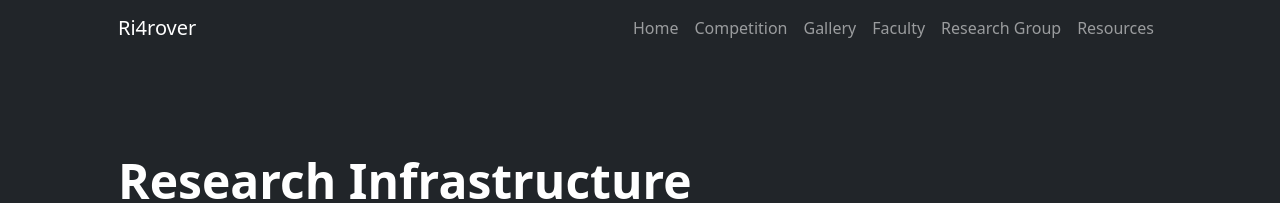
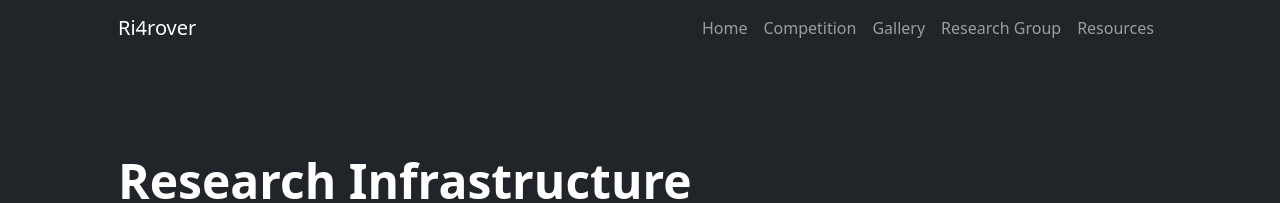
Before and after one commit to OliverQiang/Ri4rover, a Jekyll site: the page built from index.html, in a window 1280 px wide. Shown: the top 203 px of the page. Built offline with Jekyll 4.4.1, drawn with Linux system fonts in a browser that asks for light colours.

Commit message:
Update navigation.html

```diff
--- a/_includes/navigation.html
+++ b/_includes/navigation.html
@@ -7,7 +7,7 @@
                 <li class="nav-item"><a class="nav-link" href="index.html">Home</a></li>
                 <li class="nav-item"><a class="nav-link" href="competition.html">Competition</a></li>
                 <li class="nav-item"><a class="nav-link" href="gallery.html">Gallery</a></li>
-                <li class="nav-item"><a class="nav-link" href="faculty.html">Faculty</a></li>
+                <!-- <li class="nav-item"><a class="nav-link" href="faculty.html">Faculty</a></li> -->
                 <li class="nav-item"><a class="nav-link" href="group.html">Research Group</a></li>
                 <li class="nav-item"><a class="nav-link" href="resources.html">Resources</a></li>
             </ul>
```
